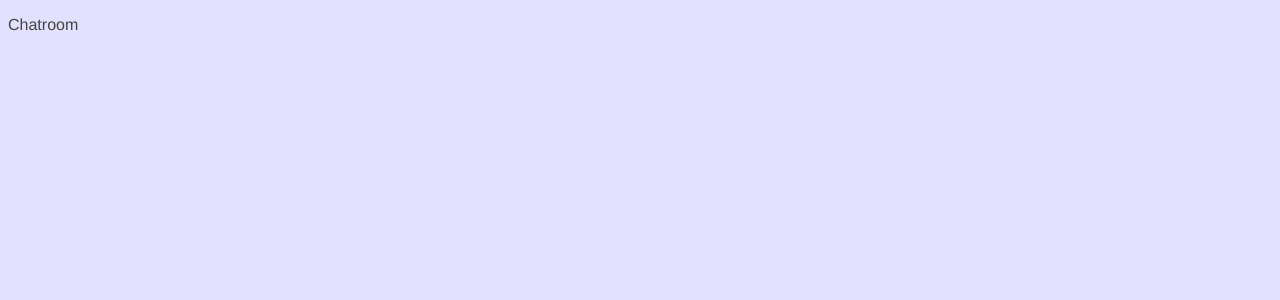
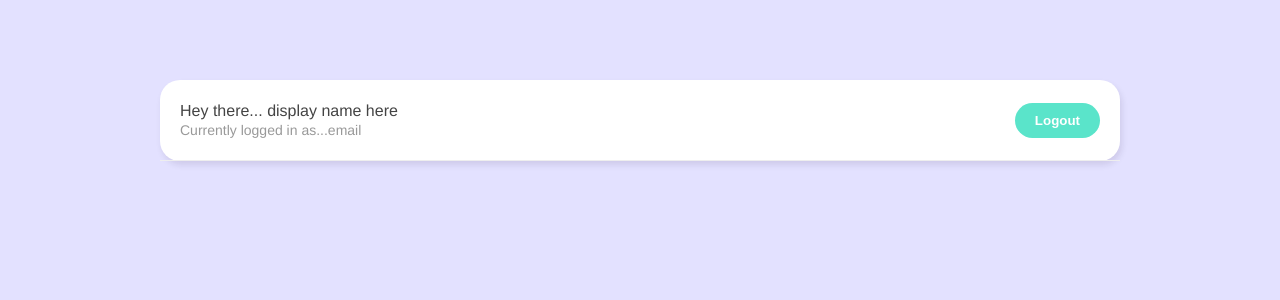
Before and after one commit to alfagaynaako/live-chat, a Vue app: page /chatroom in a window 1280 px wide. Shown: the top 300 px of the page. Built offline with nearby package versions, Linux system fonts and the light colour scheme.

Commit message:
Navbar_component

```diff
--- /dev/null
+++ b/src/components/Navbar.vue
@@ -0,0 +1,32 @@
+<template>
+	<nav>
+		<div>
+			<p>Hey there... display name here</p>
+			<p class="email">Currently logged in as...email</p>
+		</div>
+		<button>Logout</button>
+	</nav>
+</template>
+
+<script>
+export default {};
+</script>
+
+<style>
+nav {
+	padding: 20px;
+	border-bottom: 1px solid #eee;
+	display: flex;
+	justify-content: space-between;
+	align-items: center;
+}
+nav p {
+	margin: 2px auto;
+	font-size: 16px;
+	color: #444;
+}
+nav p.email {
+	font-size: 14px;
+	color: #999;
+}
+</style>
--- a/src/views/Chatroom.vue
+++ b/src/views/Chatroom.vue
@@ -1,9 +1,14 @@
 <template>
-	<p>Chatroom</p>
+	<div class="container">
+		<Navbar />
+	</div>
 </template>
 
 <script>
-export default {};
+import Navbar from "../components/Navbar.vue";
+export default {
+	components: { Navbar },
+};
 </script>
 
 <style></style>
```
